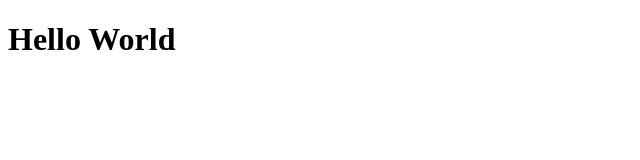
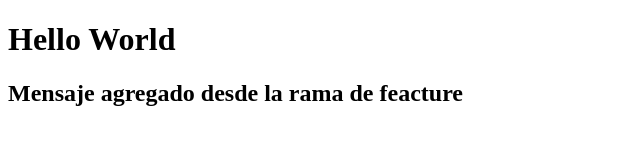
Before and after one commit to YefersonR/Devops, a plain HTML site: page Practica1/index.html in a window 1280 px wide. Shown: the whole page, without its empty margins (0-640 px from the left). Drawn offline with Linux system fonts and the light colour scheme.

Commit message:
adding message

```diff
--- a/Practica1/index.html
+++ b/Practica1/index.html
@@ -8,5 +8,7 @@
 </head>
 <body>
     <h1>Hello World</h1>
+
+    <h2>Mensaje agregado desde la rama de feacture</h2>
 </body>
 </html>
```
